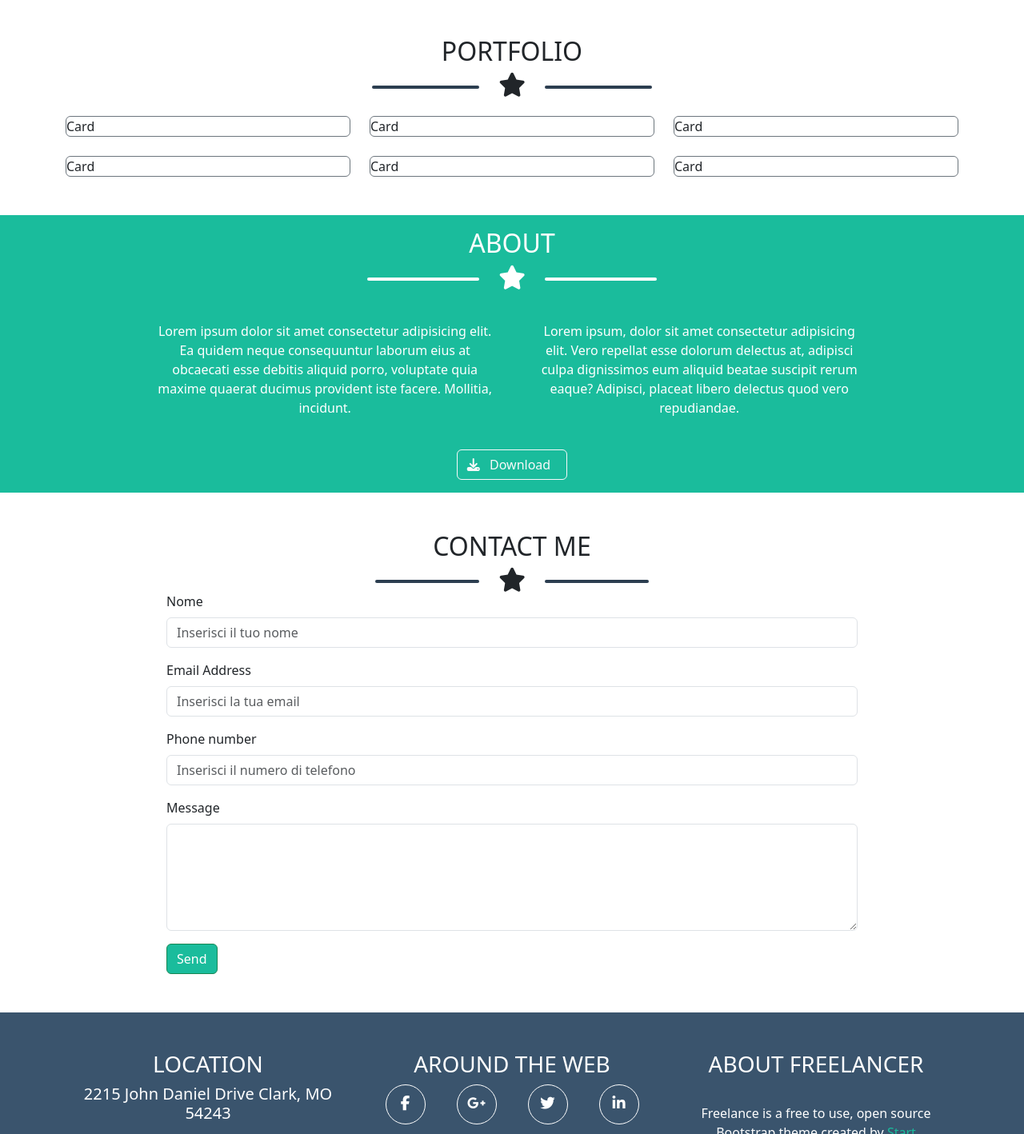
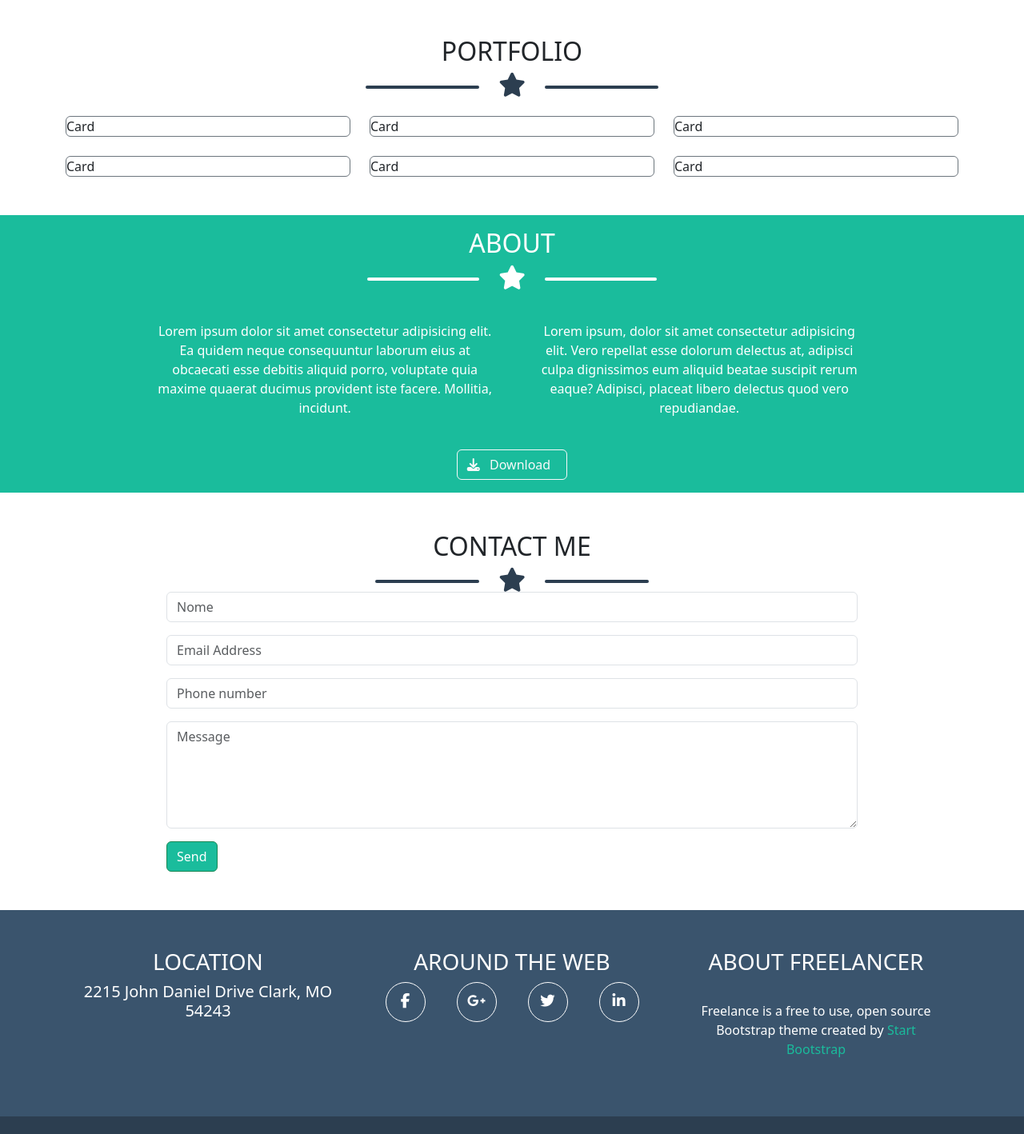
Before and after one commit to Benedettopana/html-css-bootstrap-freelancer, a plain HTML site: page index.html in a window 1280 px wide. Shown: the part 283-1701 px from the top of the page at 80% size. Drawn offline with nearby package versions, Linux system fonts and the light colour scheme.

Commit message:
[add]img

```diff
--- a/assets/css/style.css
+++ b/assets/css/style.css
@@ -93,15 +93,26 @@ footer .bot-footer{
 .contact .ms_star:before,
 .contact .ms_star:after{
   background-color: #2C3E50;
+  /* width: 16%; */
 }
 
 .portfolio .ms_star:before,
 .portfolio .ms_star:after{
-  width: 12%;
+  width: 13%;
 }
-
 
 .ms_star i {
   font-size: 30px;
   vertical-align: middle;
 }
+
+.text-form{
+  color: #2C3E50;
+}
+
+/* PLACEHOLDER COLOR */
+
+.form-control input::placeholder,
+.form-control textarea::placeholder{
+  color: #2C3E50;
+}
--- a/index.html
+++ b/index.html
@@ -74,8 +74,11 @@
         <div class="text-center ">
           <h2 class="text-uppercase mt-5">Portfolio</h2>
 
-          <div class="ms_star">
-            <i class="fas fa-star"></i>
+          <div class="container">
+            <div class="ms_star">
+              <i class="fas fa-star text-form"></i>
+            </div>
+
           </div>
         </div>
 
@@ -154,30 +157,32 @@
         <h2 class="text-uppercase">Contact me</h2>
 
         <div class="ms_star">
-          <i class="fas fa-star"></i>
+          <i class="fas fa-star text-form"></i>
         </div>
 
-        <div class="contact-form text-start ">
+        <!-- TODO: fare piu' simile alla reference -->
+        <!-- form -->
+        <form class="contact-form text-start">
           <div class="mb-3">
-            <label for="" class="form-label">Nome</label>
-            <input type="text" class="form-control" id="" placeholder="Inserisci il tuo nome">
+            <!-- <label for="" class="form-label">Nome</label> -->
+            <input type="text" class="form-control" id="" placeholder="Nome">
           </div>
           <div class="mb-3">
-            <label for="" class="form-label">Email Address</label>
-            <input type="email" class="form-control" id="" placeholder="Inserisci la tua email">
+            <!-- <label for="" class="form-label">Email Address</label> -->
+            <input type="email" class="form-control" id="" placeholder="Email Address">
           </div>
           <div class="mb-3">
-            <label for="" class="form-label">Phone number</label>
-            <input type="text" class="form-control" id="" placeholder="Inserisci il numero di telefono">
+            <!-- <label for="" class="form-label">Phone number</label> -->
+            <input type="text" class="form-control" id="" placeholder="Phone number">
           </div>
           <div class="mb-3">
-            <label for="exampleFormControlTextarea1" class="form-label">Message</label>
-            <textarea class="form-control" id="exampleFormControlTextarea1" rows="5"></textarea>
+            <!-- <label for="exampleFormControlTextarea1" class="form-label">Message</label> -->
+            <textarea class="form-control" id="exampleFormControlTextarea1" rows="5" placeholder="Message"></textarea>
           </div>
 
           <!-- btn -->
           <button type="button" class="btn btn-success btn-send">Send</button>
-        </div>
+        </form>
       </div>
     </section>
     <!-- /contact -->
```
Also changed, not shown: assets/img/avatar.svg (added), assets/img/cabin.png (added), assets/img/cake.png (added), assets/img/circus.png (added), assets/img/game.png (added), assets/img/safe.png (added), assets/img/submarine.png (added).
